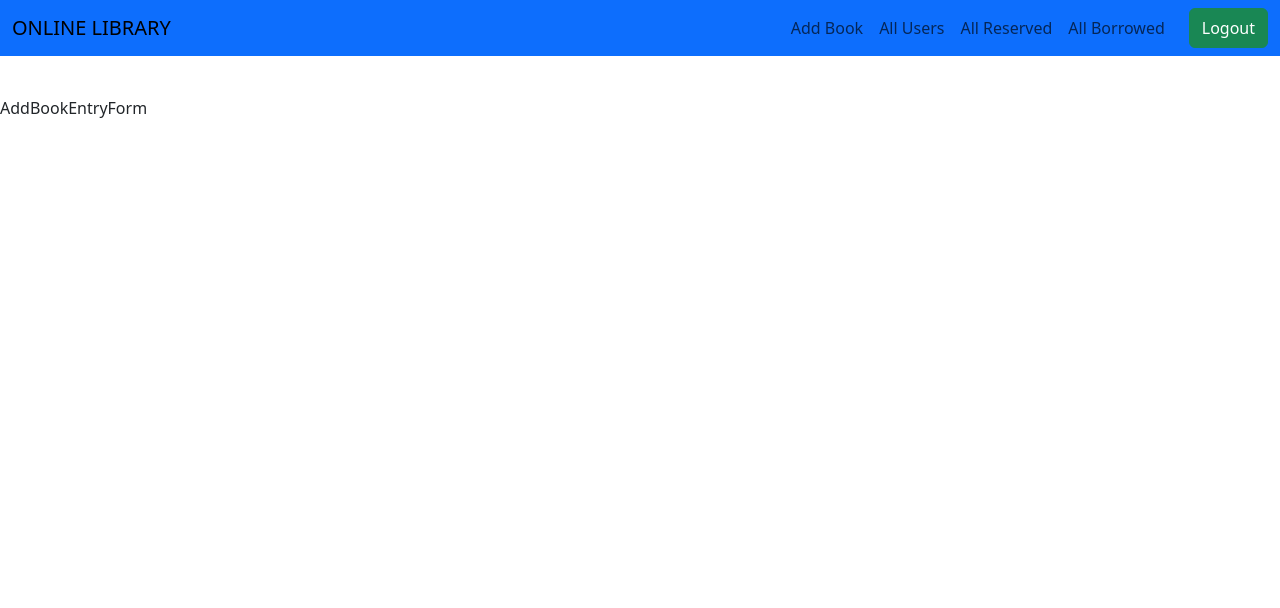
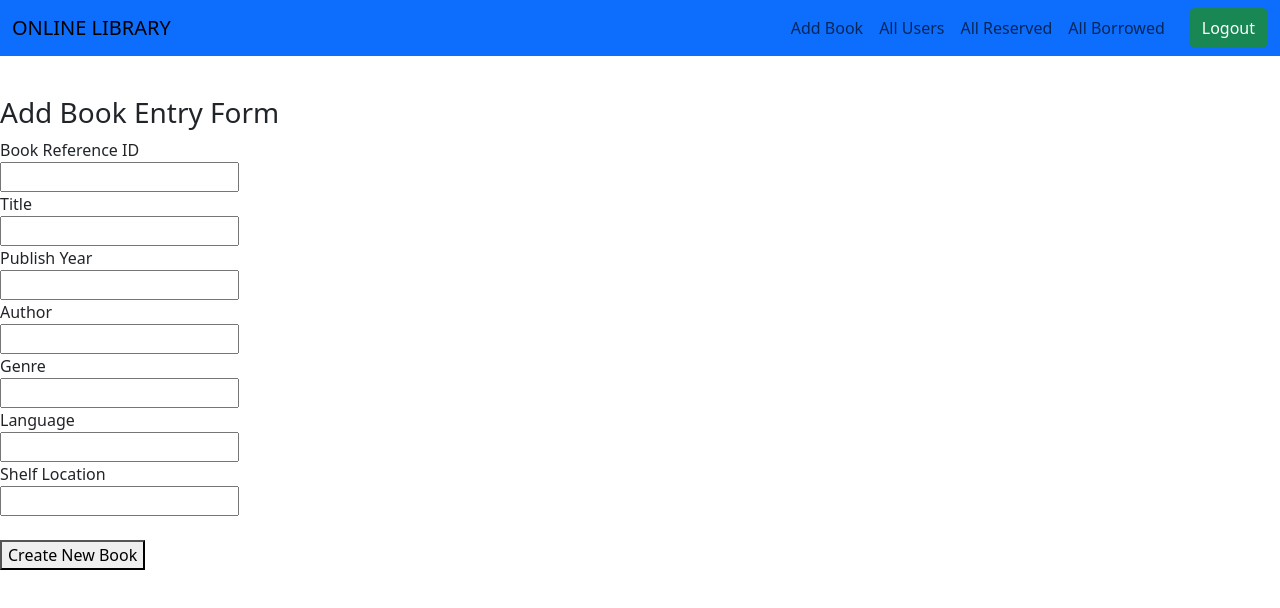
Before and after one commit to misako-motosh/online-library-jam, a React (Vite) app in the folder client/: page /admin/addbook in a window 1280 px wide. Shown: the top 608 px of the page. Built offline with nearby package versions, Linux system fonts and the light colour scheme.

Commit message:
feat: UserBookList, AddBookEntryForm and EditBookEntryForm update

```diff
--- a/client/src/components/book.components/AddBookEntryForm.jsx
+++ b/client/src/components/book.components/AddBookEntryForm.jsx
@@ -1,8 +1,127 @@
-import React from 'react'
+import React, { useState } from 'react';
+import axios from 'axios';
 
 const AddBookEntryForm = () => {
+  const [addBook, setAddBook] = useState({
+    bookRefID: '',
+    title: '',
+    publishYear: '',
+    author: '',
+    genre: '',
+    language: '',
+    shelfLocation: '',
+  });
+  const [error, setError] = useState('');
+
+  const handleCreateNewBook = async (e) => {
+    e.preventDefault();
+
+    const newBook = {
+      bookRefID: addBook.bookRefID,
+      title: addBook.title,
+      publishYear: addBook.publishYear,
+      author: addBook.author,
+      genre: addBook.genre,
+      language: addBook.language,
+      shelfLocation: addBook.shelfLocation
+    };
+
+    try {
+      const result = await axios.post(`${import.meta.env.VITE_API_URL}/api/v1/books`, newBook);
+      alert('New Book has been added to the library');
+      setError('');
+    } catch (error) {
+      setError(error.response.data.message);
+    }
+  }
+
+  const handleChange = (e) => {
+    setAddBook({
+      ...addBook,
+      [e.target.name]: e.target.value,
+    })
+  }
+
   return (
-    <div>AddBookEntryForm</div>
+    <div>
+      <h3>Add Book Entry Form</h3>
+      <form className="form-AddBookForm" onSubmit={handleCreateNewBook}>
+        <label className="label-AddBookForm">Book Reference ID</label>
+        <br />
+        <input
+          className="input-AddBookForm"
+          type='text'
+          name='bookRefID'
+          value={addBook.bookRefID}
+          onChange={handleChange}
+        />
+        <br />
+        <label className="label-AddBookForm">Title</label>
+        <br />
+        <input
+          className="input-AddBookForm"
+          type='text'
+          name='title'
+          value={addBook.title}
+          onChange={handleChange}
+        />
+        <br />
+        <label className="label-AddBookForm">Publish Year</label>
+        <br />
+        <input
+          className="input-AddBookForm"
+          type='text'
+          name='publishYear'
+          value={addBook.publishYear}
+          onChange={handleChange}
+        />
+        <br />
+        <label className="label-AddBookForm">Author</label>
+        <br />
+        <input
+          className="input-AddBookForm"
+          type='text'
+          name='author'
+          value={addBook.author}
+          onChange={handleChange}
+        />
+        <br />
+        <label className="label-AddBookForm">Genre</label>
+        <br />
+        <input
+          className="input-AddBookForm"
+          type='text'
+          name='genre'
+          value={addBook.genre}
+          onChange={handleChange}
+        />
+        <br />
+        <label className="label-AddBookForm">Language</label>
+        <br />
+        <input
+          className="input-AddBookForm"
+          type='text'
+          name='language'
+          value={addBook.language}
+          onChange={handleChange}
+        />
+        <br />
+        <label className="label-AddBookForm">Shelf Location</label>
+        <br />
+        <input
+          className="input-AddBookForm"
+          type='text'
+          name='shelfLocation'
+          value={addBook.shelfLocation}
+          onChange={handleChange}
+        />
+        <br />
+        {error && <p className="p-AddBookForm" style={{ color: 'red' }}>{error}</p>}
+        <br />
+        <button className="btn-AddBookForm" type="submit">Create New Book</button>
+      </form>
+    </div>
+
   )
 }
 
--- a/client/src/components/book.components/EditBookEntryForm.jsx
+++ b/client/src/components/book.components/EditBookEntryForm.jsx
@@ -1,6 +1,22 @@
-import React from 'react'
+import React, { useState, useEffect } from 'react';
+import { useParams } from 'react-router-dom';
+import axios from 'axios';
 
 const EditBookEntryForm = () => {
+  const { _id } = useParams();
+  const [book, setBook] = useState({
+    bookRefID: '',
+    title: '',
+    publishYear: '',
+    author: [],
+    genre: [],
+    language: [],
+    shelfLocation: ''
+  })
+
+  useEffect(() => {
+
+  })
   return (
     <div>EditBookEntryForm</div>
   )
--- a/client/src/components/book.components/UserBookList.jsx
+++ b/client/src/components/book.components/UserBookList.jsx
@@ -1,9 +1,132 @@
-import React from 'react'
+import React, { useState, useEffect } from 'react';
+import DataTable from 'react-data-table-component';
+import { useNavigate } from 'react-router-dom';
 
 const UserBookList = () => {
+  const [data, setData] = useState([]);
+  const [search, setSearch] = useState('');
+  const [filter, setFilter] = useState([]);
+  const navigate = useNavigate();
+
+  useEffect(() => {
+    fetchData();
+  }, []);
+
+  useEffect(() => {
+    const result = data.filter((data) => {
+      const propertiesToSearch = ['bookRefID', 'title', 'publishYear', 'author', 'genre', 'language', 'shelfLocation'];
+      const lowercasedSearch = search.toLowerCase();
+
+      return propertiesToSearch.some(property =>
+       data[property].toString().toLowerCase().includes(lowercasedSearch)
+      );
+    });
+    setFilter(result);
+  },[search])
+
+  const fetchData = async () => {
+    try {
+      const result = await fetch(`${import.meta.env.VITE_API_URL}/api/v1/books`);
+      const response = await result.json();
+      setData(response.data);
+      setFilter(response.data);
+    } catch (error) {
+      console.error(error);
+    }
+  };
+
+  const handleReserveBook = async (_id) => {
+    if (window.confirm('Are you sure you want to reserve this book?')) {
+      alert('Reserved successfully!')
+      navigate('/user/reserve-books')
+      // try {
+      //   fetch(`${import.meta.env.VITE_API_URL}/api/v1/orders/all`, {
+      //     method: 'POST',
+      //   })
+      //   if (response.ok) {
+      //     await response.json();
+      //     fetchData();
+      //     navigate('/user/reserve-books');
+      //   } else {
+      //     const errorMessage = await response.json();
+      //     console.error(errorMessage);
+      //   }
+      // } catch (error) {
+      //   console.error(error);
+      // }
+    } else {}
+  };
+
+  const columns = [
+    {
+      name: 'Book Reference ID',
+      selector: (row) => row.bookRefID,
+      sortable: true,
+    },
+    {
+      name: 'Title',
+      selector: (row) => row.title,
+      sortable: true,
+    },
+    {
+      name: 'Publish Year',
+      selector: (row) => row.publishYear,
+      sortable: true,
+    },
+    {
+      name: 'Author',
+      selector: (row) => row.author,
+      sortable: true,
+    },
+    {
+      name: 'Genre',
+      selector: (row) => row.genre,
+      sortable: true,
+    },
+    {
+      name: 'Language',
+      selector: (row) => row.language,
+      sortable: true,
+    },
+    {
+      name: 'Shelf Location',
+      selector: (row) => row.shelfLocation,
+      sortable: true,
+    },
+    {
+      name: 'Actions',
+      cell: (row) => (
+        <div>
+          <button onClick={handleReserveBook}>Reserve</button>
+        </div>
+      ),
+    },
+  ];
+
   return (
-    <div>UserBookList</div>
-  )
-}
+    <div>
+      <h3>User Book Lists</h3>
+      <DataTable
+        columns={columns}
+        data={filter}
+        selectableRows
+        selectableRowsHighlight
+        highlightOnHover
+        fixedHeader
+        pagination
+        subHeader
+          subHeaderComponent={
+            <input
+              type='text'
+              className='w-25 form-control'
+              placeholder='Search'
+              value={search}
+              onChange={(e) => setSearch(e.target.value)}
+            />
+          }
+      />
+  </div>
+  );
+};
 
-export default UserBookList
+export default UserBookList;
```
